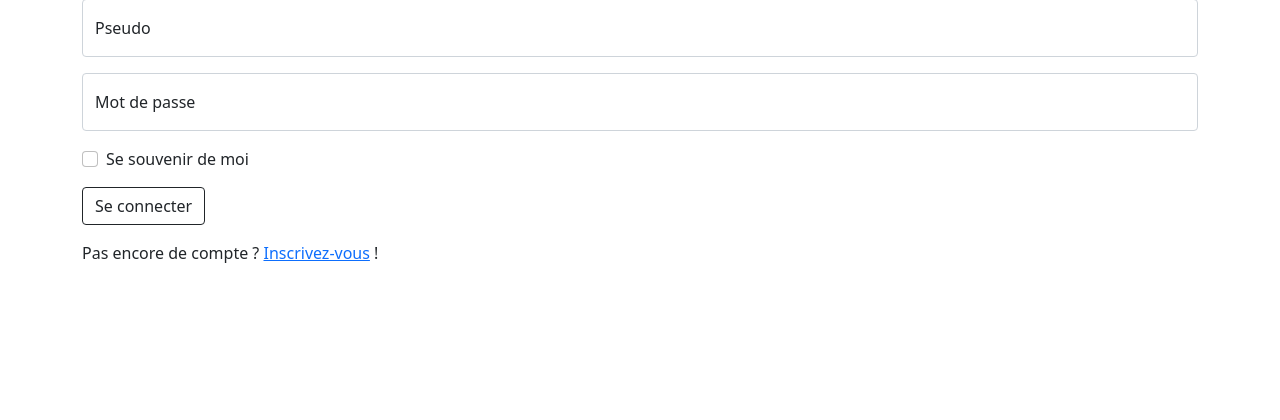
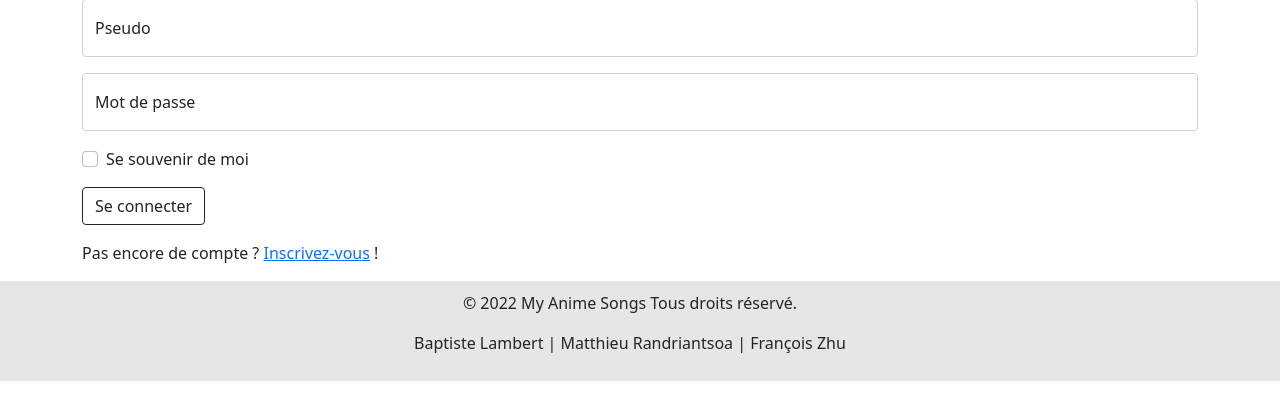
Before and after one commit to Mxtsxw/MyAnimeSongs, a Flask app: a page that uses website/templates/base.html in a window 1280 px wide. Shown: the part 73-493 px from the top of the page. Run offline with Flask 2, Linux system fonts and the light colour scheme.

Commit message:
Ajout du footer et de son CSS

```diff
--- a/website/static/index.css
+++ b/website/static/index.css
@@ -235,3 +235,18 @@ html, body{
     display: flex;
     justify-content: space-between;
 }
+
+/* footer */
+
+footer{
+    background-color: #e5e6e7!important;
+    align-items: center;
+    justify-content: center;
+    text-align: center;
+}
+
+footer div{
+    display: grid;
+    margin-right: 20px;
+    padding: 10px;
+}
--- a/website/templates/base.html
+++ b/website/templates/base.html
@@ -119,6 +119,16 @@
     {% block main %}
     {% endblock %}
 
+    <footer>
+        <nav>
+            <div>
+                <p>© 2022 My Anime Songs Tous droits réservé.</p>
+                <p>Baptiste Lambert | Matthieu Randriantsoa | François Zhu</p>
+            </div>
+
+        </nav>
+      </footer>
+
     <!-- Optional JavaScript; choose one of the two! -->
 
     <!-- Option 1: Bootstrap Bundle with Popper -->
@@ -128,4 +138,5 @@
     <script src="https://ajax.googleapis.com/ajax/libs/jquery/3.5.1/jquery.min.js"></script>
     <script src="{{ url_for('static', filename='js/scripts.js') }}"></script>
   </body>
+
 </html>
```
